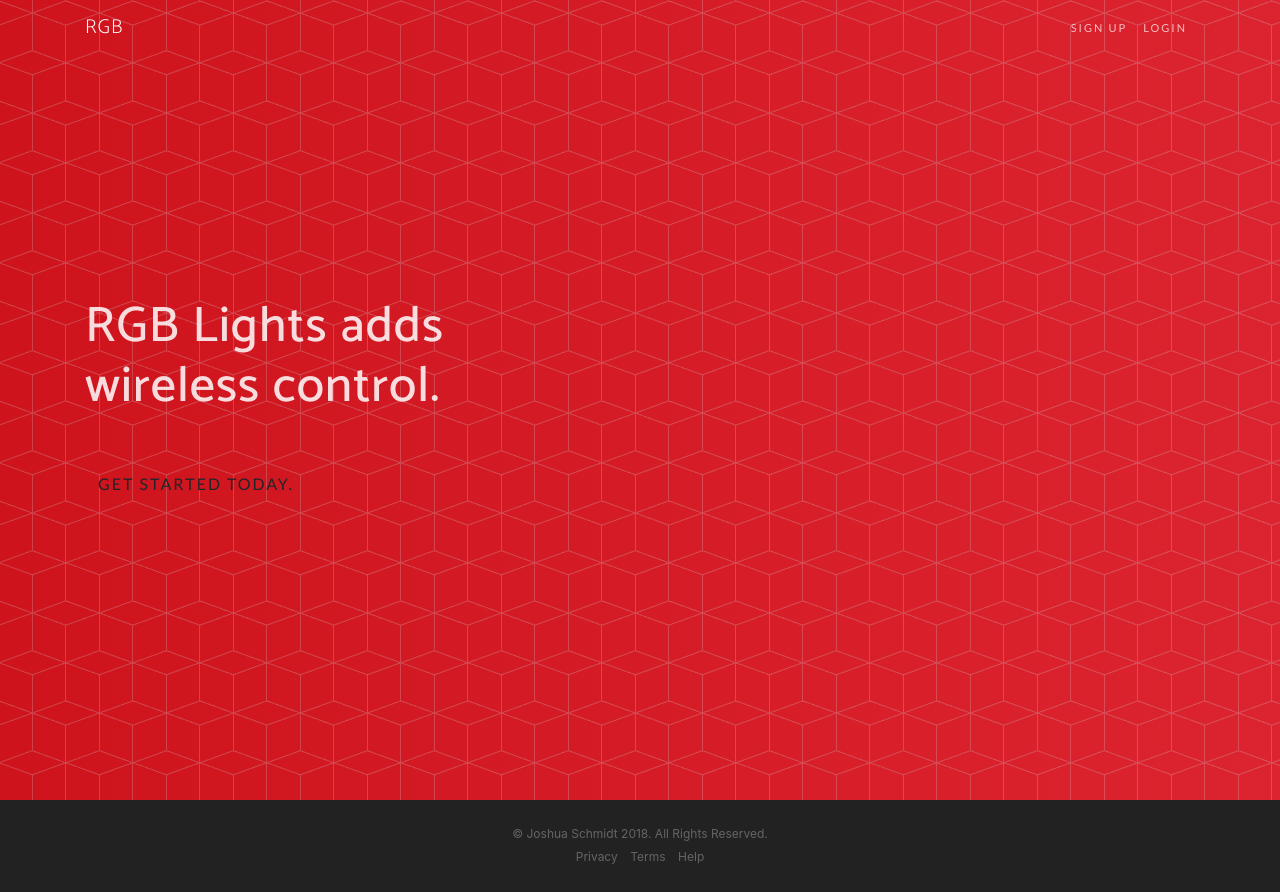
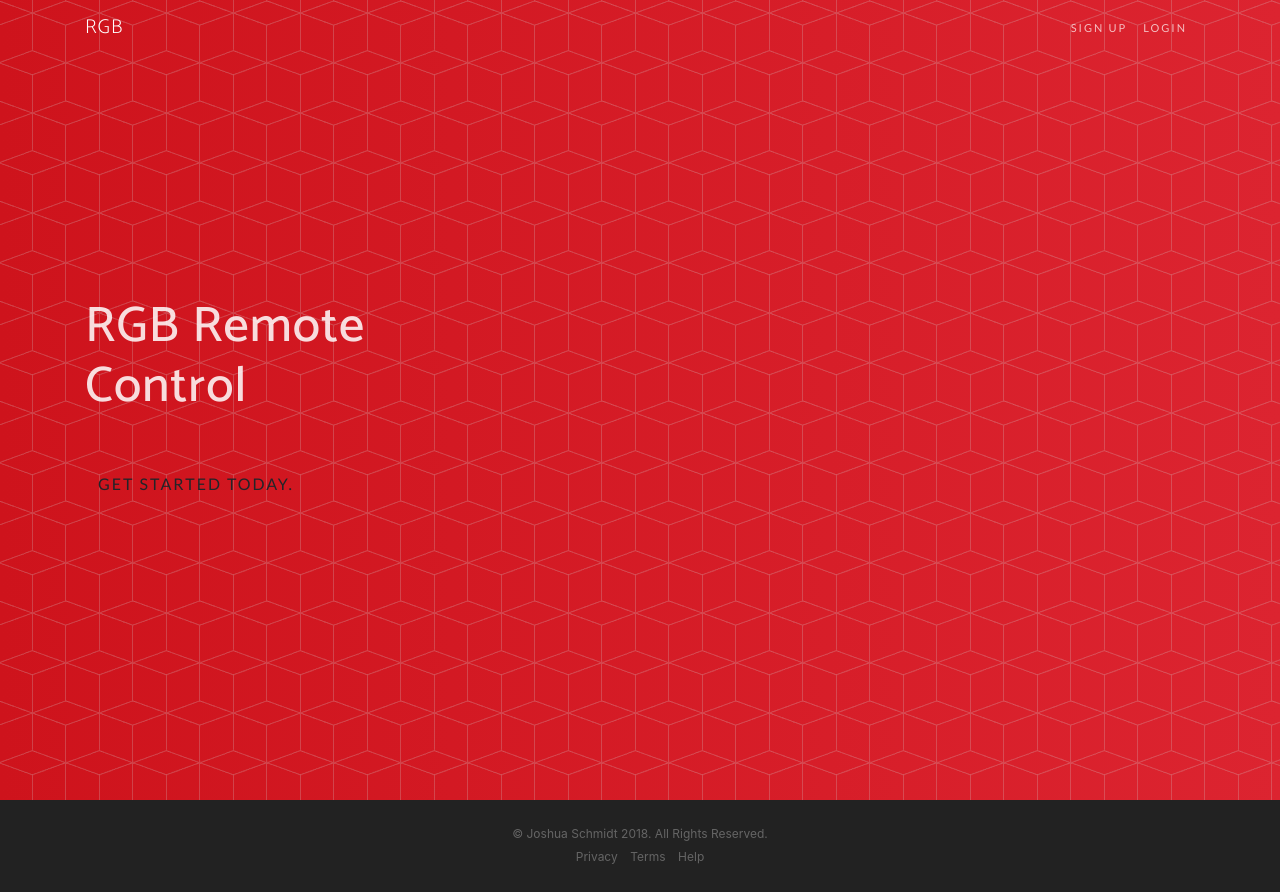
Before and after one commit to jschmidtnj/rgb_light_controller, a Vue app: page rgb-app-firebase/src/html/index.html in a window 1280 px wide. Built offline with nearby package versions, Linux system fonts and the light colour scheme; files whose address does not match are found by name; a web font is replaced by a local one.

Commit message:
minor fives

```diff
--- a/rgb-app-firebase/src/html/index.html
+++ b/rgb-app-firebase/src/html/index.html
@@ -74,7 +74,7 @@
       <div class="row h-100">
         <div class="col-lg-5 my-auto">
           <div class="header-content mx-auto">
-            <h1 class="mb-5">RGB Lights adds wireless control.</h1>
+            <h1 class="mb-5">RGB Remote Control</h1>
             <a href="register.html" class="btn btn-outline btn-xl js-scroll-trigger">Get started today.</a>
           </div>
         </div>
```
Also changed, not shown: README.md.
